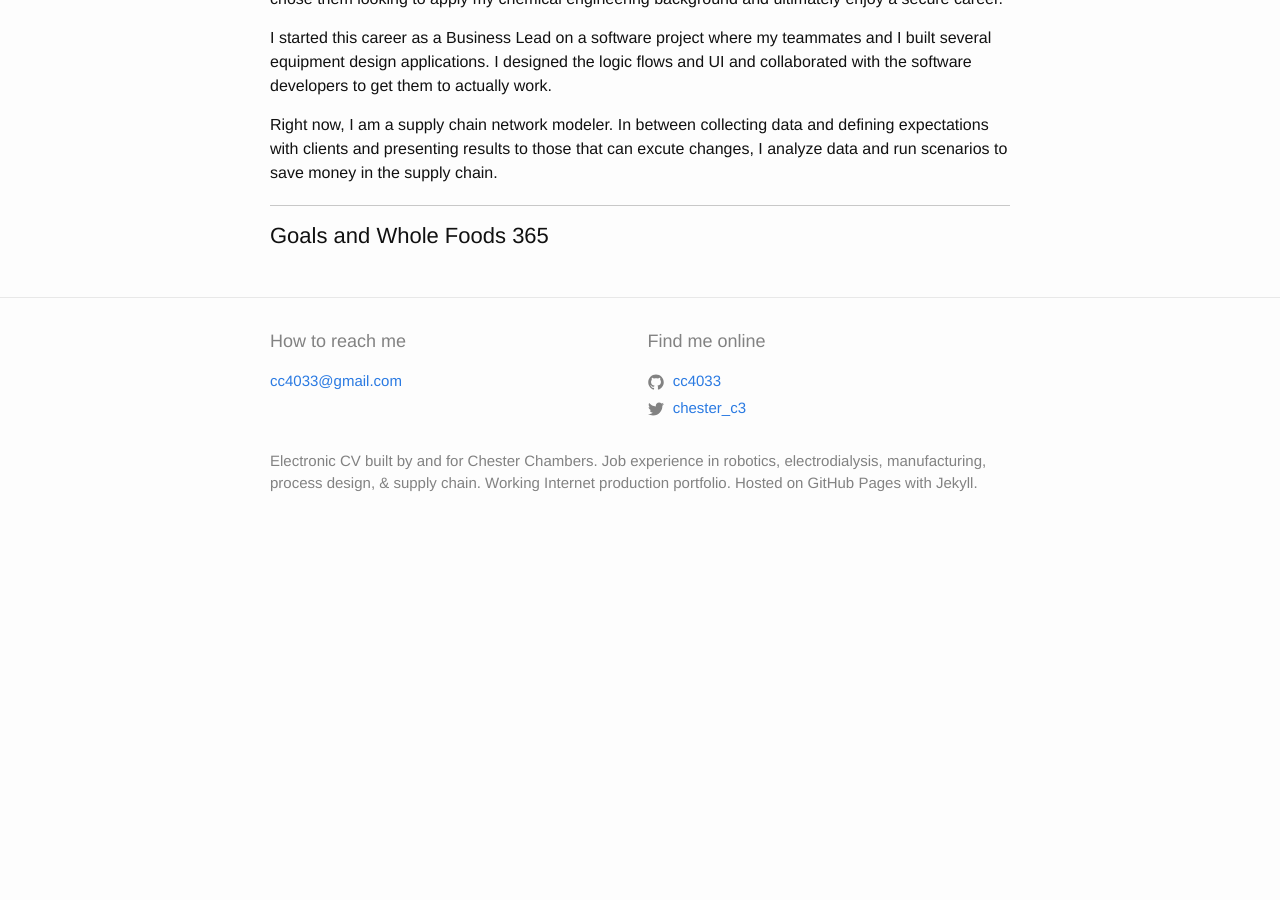
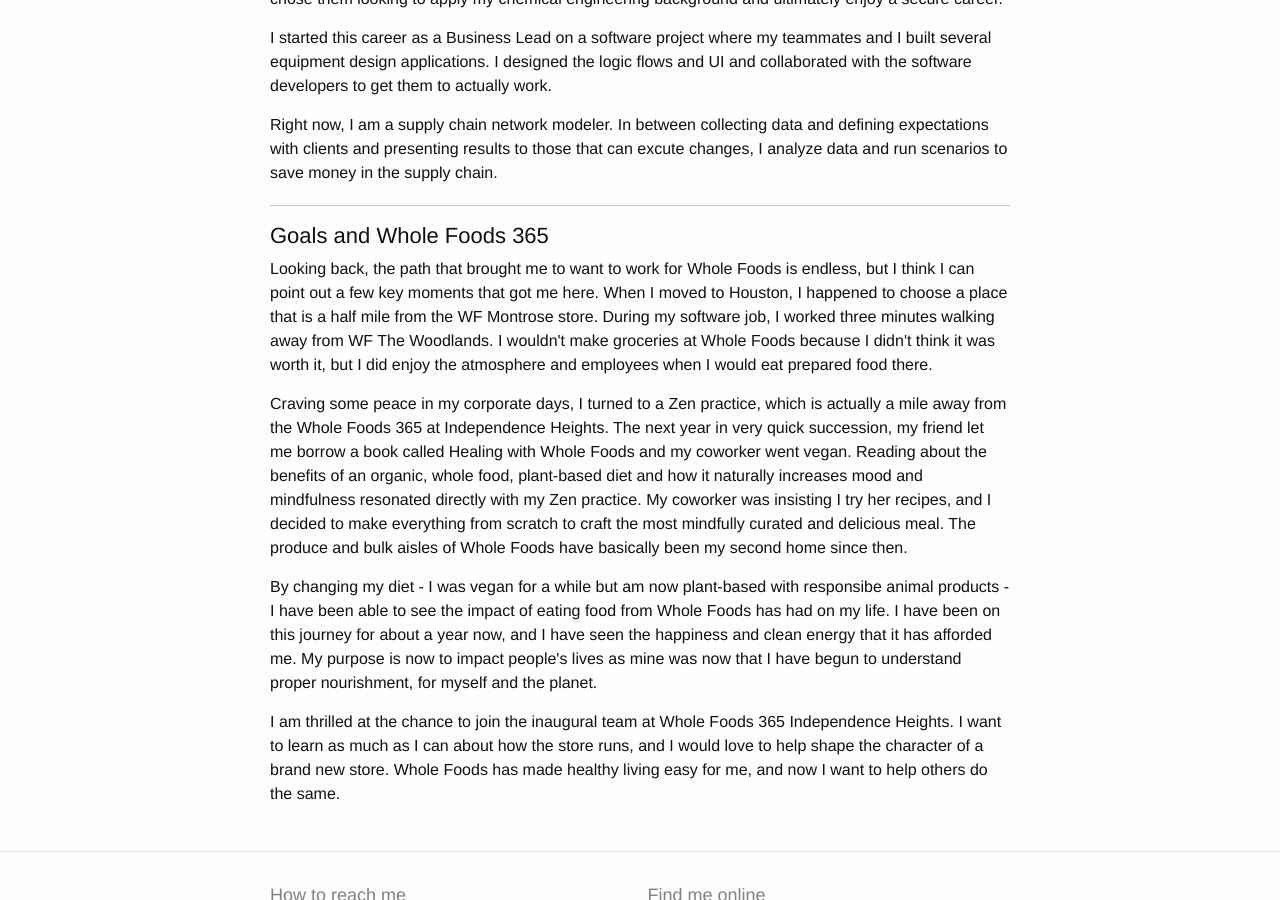
Before and after one commit to cc4033/cv, a Jekyll site: the page built from docs/index.md, in a window 1280 px wide and 900 px high, scrolled down 838 px. Built offline with Jekyll 4.4.1, drawn with Linux system fonts in a browser that asks for light colours; before the commit the page ends 1393 px from its top, so only the background shows below that; some of the changed text lies outside the part shown.

Commit message:
Update index.md
first draft complete

```diff
--- a/docs/index.md
+++ b/docs/index.md
@@ -61,7 +61,7 @@
 </style>
 
 <h3>About</h3>
-<p class="plain-text">Hey there! I was born in Durham, NC, grew up in Plano, TX, and finished high school in Columbia, MD. During that time, I loved doing well in school, playing soccer, and building relationships with my friends and family.</p>
+<p class="plain-text">Hey there! I was born in Durham, NC, grew up in Plano, TX, and finished high school in Columbia, MD. During that time, I loved doing well in school, playing soccer, building relationships with my friends and family, and working as a tutor and in retail.</p>
 <p>In 2011, I graduated from Long Reach High School and set off for MIT. There, I studied chemical engineering, played on the soccer team, and developed my interpersonal and teamwork skill set.</p>
 <p class="about-text">In 2015, I moved to Houston, Texas to start a career with ExxonMobil. During my career, I have worked alongside peers and senior leaders, solved complex technical problems, and learned as much about the systems and culture of the company as I could.</p>
 <p>I have found my communities in the city through playing pickup basketball and soccer, cultivating my Zen practice, and exploring food experiences and night life.</p>
@@ -77,4 +77,7 @@
 <p>Right now, I am a supply chain network modeler. In between collecting data and defining expectations with clients and presenting results to those that can excute changes, I analyze data and run scenarios to save money in the supply chain.</p>
 
 <h3 class="long-border">Goals and Whole Foods 365</h3>
-<p class="plain-text"></p>
+<p class="plain-text">Looking back, the path that brought me to want to work for Whole Foods is endless, but I think I can point out a few key moments that got me here. When I moved to Houston, I happened to choose a place that is a half mile from the WF Montrose store. During my software job, I worked three minutes walking away from WF The Woodlands. I wouldn't make groceries at Whole Foods because I didn't think it was worth it, but I did enjoy the atmosphere and employees when I would eat prepared food there.</p>
+<p>Craving some peace in my corporate days, I turned to a Zen practice, which is actually a mile away from the Whole Foods 365 at Independence Heights. The next year in very quick succession, my friend let me borrow a book called Healing with Whole Foods and my coworker went vegan. Reading about the benefits of an organic, whole food, plant-based diet and how it naturally increases mood and mindfulness resonated directly with my Zen practice. My coworker was insisting I try her recipes, and I decided to make everything from scratch to craft the most mindfully curated and delicious meal. The produce and bulk aisles of Whole Foods have basically been my second home since then.</p>
+<p>By changing my diet - I was vegan for a while but am now plant-based with responsibe animal products - I have been able to see the impact of eating food from Whole Foods has had on my life. I have been on this journey for about a year now, and I have seen the happiness and clean energy that it has afforded me. My purpose is now to impact people's lives as mine was now that I have begun to understand proper nourishment, for myself and the planet.</p>
+<p>I am thrilled at the chance to join the inaugural team at Whole Foods 365 Independence Heights. I want to learn as much as I can about how the store runs, and I would love to help shape the character of a brand new store. Whole Foods has made healthy living easy for me, and now I want to help others do the same.</p>
```
